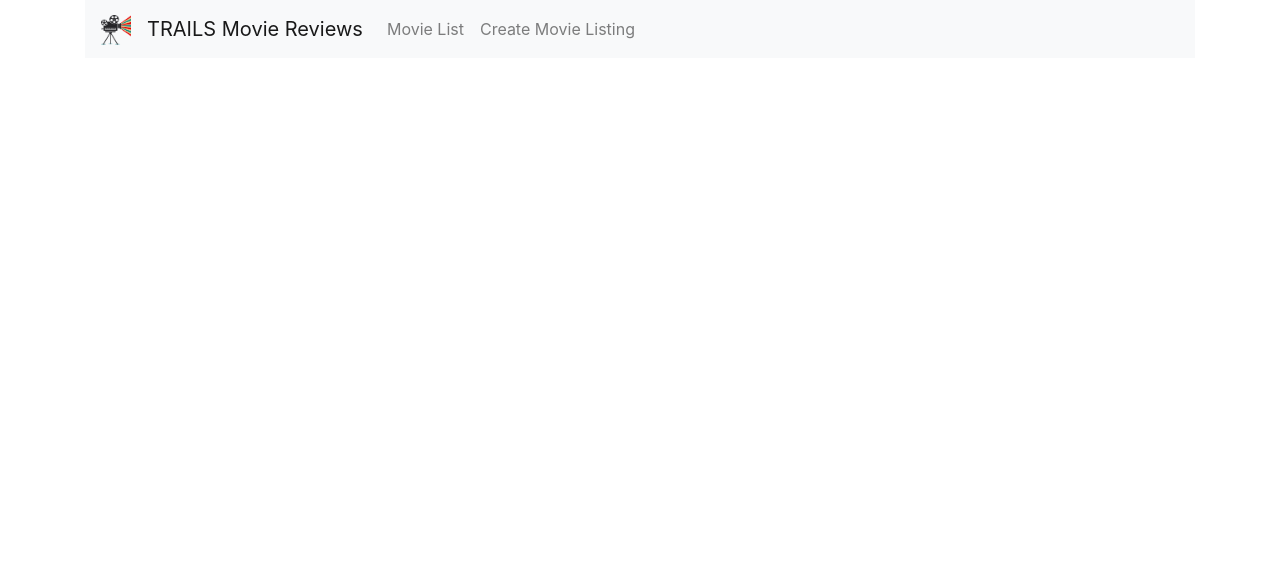
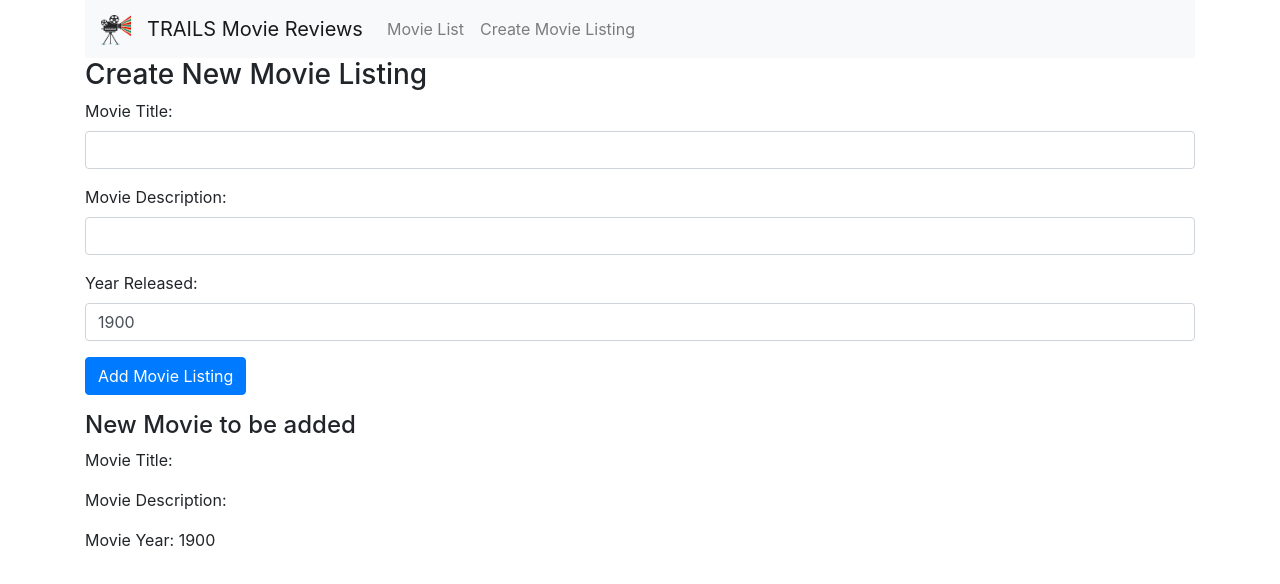
Before and after one commit to dlewiski/TRAILS-movie-reviews, a React (Create React App) app in the folder client/: page /movies/add in a window 1280 px wide. Shown: the top 584 px of the page. Built offline with nearby package versions, Linux system fonts and the light colour scheme.

Commit message:
create add movie compenent and sucessfully add movie listing to db

```diff
--- a/client/src/App.js
+++ b/client/src/App.js
@@ -3,6 +3,7 @@ import { BrowserRouter, Route } from 'react-router-dom';
 
 import Navbar from './components/Navbar';
 import MovieList from './components/MovieList';
+import CreateMovie from './components/CreateMovie';
 
 class App extends Component {
   render() {
@@ -11,6 +12,7 @@ class App extends Component {
         <div className = "container">
           <Navbar />
           <Route exact path="/movies" component={ MovieList } />
+          <Route exact path="/movies/add" component={ CreateMovie } />
         </div>
       </BrowserRouter>
     );
--- a/client/src/components/CreateMovie.js
+++ b/client/src/components/CreateMovie.js
@@ -0,0 +1,86 @@
+import React from 'react';
+import axios from 'axios';
+
+export default class CreateMovie extends React.Component {
+
+  constructor(props) {
+    super(props)
+    this.state = {
+      name: '',
+      description: '',
+      year: 1900,
+    }
+  }
+
+  onChange = e => {
+    this.setState({ [e.target.name]: e.target.value })
+  }
+
+  onSubmit = e => {
+    e.preventDefault()
+
+    console.log('Form submitted: ');
+
+    const newMovie = {
+      name: this.state.name,
+      description: this.state.description,
+      year: this.state.year,
+    }
+
+    axios.post('/movies/add', newMovie)
+      .then(res => console.log(res.data));
+
+    this.setState({
+      name: '',
+      description: '',
+      year: 1900,
+    })
+  }
+
+  render() {
+    return(
+      <div>
+        <h3>Create New Movie Listing</h3>
+        <form onSubmit={this.onSubmit}>
+          <div className="form-group">
+            <label>Movie Title:</label>
+            <input
+              type="text"
+              name="name"
+              className="form-control"
+              value={this.state.name}
+              onChange={this.onChange}
+            />
+          </div>
+          <div className="form-group">
+            <label>Movie Description:</label>
+            <input
+              type="text"
+              name="description"
+              className="form-control"
+              value={this.state.description}
+              onChange={this.onChange}
+            />
+          </div>
+          <div className="form-group">
+            <label>Year Released:</label>
+            <input
+              type="number"
+              name="year"
+              className="form-control"
+              value={this.state.year}
+              onChange={this.onChange}
+            />
+          </div>
+          <div className="form-group">
+            <input type="submit" value="Add Movie Listing" className="btn btn-primary" />
+          </div>
+        </form>
+        <h4>New Movie to be added</h4>
+        <p>Movie Title: {this.state.name}</p>
+        <p>Movie Description: {this.state.description}</p>
+        <p>Movie Year: {this.state.year}</p>
+      </div>
+    )
+  }
+}
--- a/client/src/components/Movie.js
+++ b/client/src/components/Movie.js
@@ -1,12 +1,26 @@
 import React from 'react';
 
-const Movie = ({movie}) => {
+
+const Review = ({ review }) => {
   return(
     <div>
+      <p>Review: {review.text}</p>
+    </div>
+  )
+}
+
+const Movie = ({ movie }) => {
+  return(
+    <div>
+      <h3>Movie Listing</h3>
       <p>Name: {movie.name}</p>
       <p>Description: {movie.description}</p>
       <p>Year: {movie.year}</p>
       <p>ID: {movie._id}</p>
+      <h4>Movie Reviews</h4>
+      { movie.reviews.map(review => {
+        return <Review review={review} key={review._id} />
+      })}
     </div>
   )
 }
--- a/client/src/components/MovieList.js
+++ b/client/src/components/MovieList.js
@@ -34,7 +34,6 @@ export default class MovieList extends React.Component {
   render() {
     return(
       <div>
-        Movie List works!
         {this.movieList()}
       </div>
     )
--- a/client/src/components/Navbar.js
+++ b/client/src/components/Navbar.js
@@ -19,7 +19,7 @@ const Navbar = () => {
             <Link to="/movies" className="nav-link">Movie List</Link>
           </li>
           <li className="nav-item">
-            <Link to="/create" className="nav-link">Create Movie Listing</Link>
+            <Link to="/movies/add" className="nav-link">Create Movie Listing</Link>
           </li>
         </ul>
       </div>
```
Also changed, not shown: 1 other file (tests, documents, lock files or other folders).
